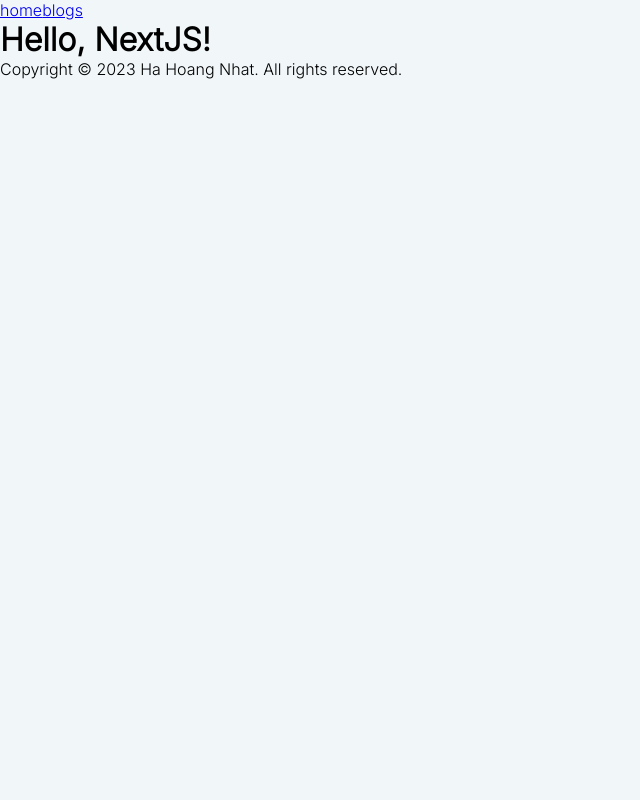
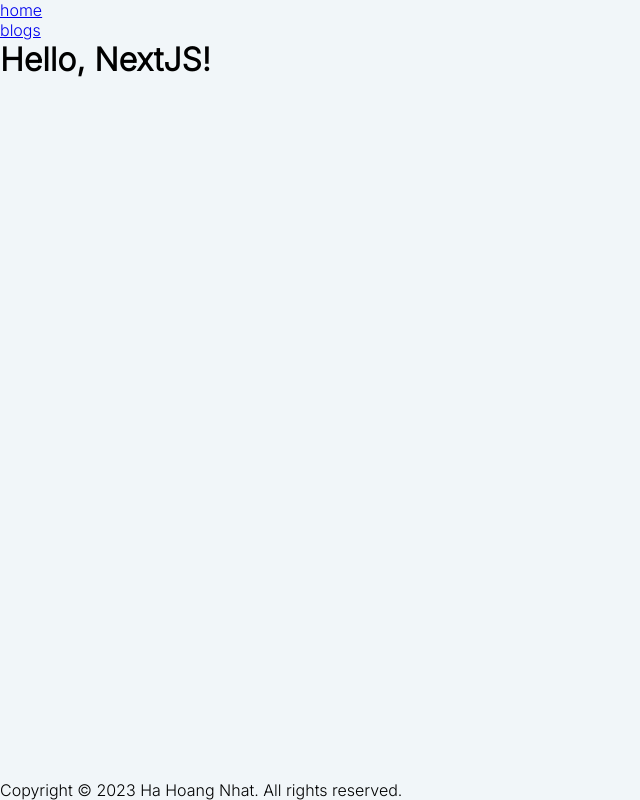
Before and after one commit to hahoangnhat/hahoangnhat, a Next.js app: page / in a window 1280 px wide. Shown: the whole page, without its empty margins (0-640 px from the left). Built offline with nearby package versions, Linux system fonts and the light colour scheme.

Commit message:
Change css style

```diff
--- a/src/app/blogs/page.tsx
+++ b/src/app/blogs/page.tsx
@@ -33,7 +33,7 @@
   return (
     <>
       <Header activeItem="2" />
-      <main className="flex-grow-1 d-flex flex-col gap-20">
+      <main>
         {
           articles.map(article => {
             return (
--- a/src/app/layout.tsx
+++ b/src/app/layout.tsx
@@ -1,5 +1,6 @@
 import type { Metadata } from 'next'
 import '@/styles/globals.css'
+import '@/styles/common.css'
 
 export const metadata: Metadata = {
   title: 'Hà Hoàng Nhật',
@@ -14,7 +15,7 @@
   return (
     <html lang="en">
       <body>
-        <div className="d-flex flex-col">{children}</div>
+        <div className="d-flex flex-col w-100 h-100">{children}</div>
       </body>
     </html>
   )
--- a/src/components/Footer.tsx
+++ b/src/components/Footer.tsx
@@ -4,7 +4,7 @@
   const year = new Date().getFullYear()
 
   return (
-    <footer className="w-100 h-50-px ptb-30">
+    <footer>
       <span>Copyright © {year} Ha Hoang Nhat. All rights reserved.</span>
     </footer>
   )
--- a/src/components/Header.tsx
+++ b/src/components/Header.tsx
@@ -16,17 +16,16 @@
 
   const listItem = navList.map(item => {
     return (
-      <a key={item.itemId} href={item.itemUrl}
-        className={`txt-decoration-none link`}>
-        < div className={`ptb-6 mtb-15 ${item.itemId == activeItem ? 'active' : ''}`}>{item.itemName}</div>
+      <a key={item.itemId} href={item.itemUrl}>
+        < div className={`${item.itemId == activeItem ? 'active' : ''}`}>{item.itemName}</div>
       </a >
     )
   })
 
   return (
-    <header className="w-100 pb-15">
+    <header>
       <nav>
-        <div className="d-flex gap-20">
+        <div>
           {listItem}
         </div>
       </nav>
```
Also changed, not shown: src/components/Article.tsx (+6 -6 lines).
